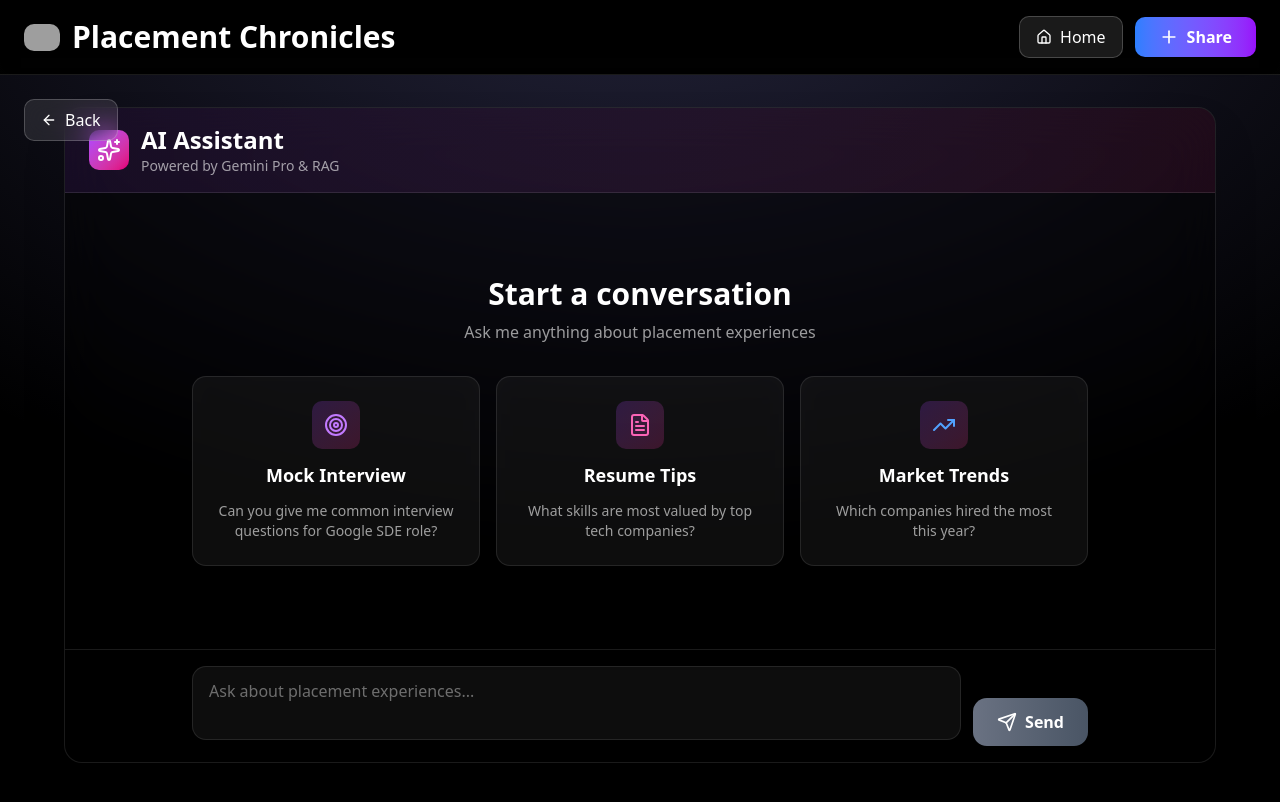
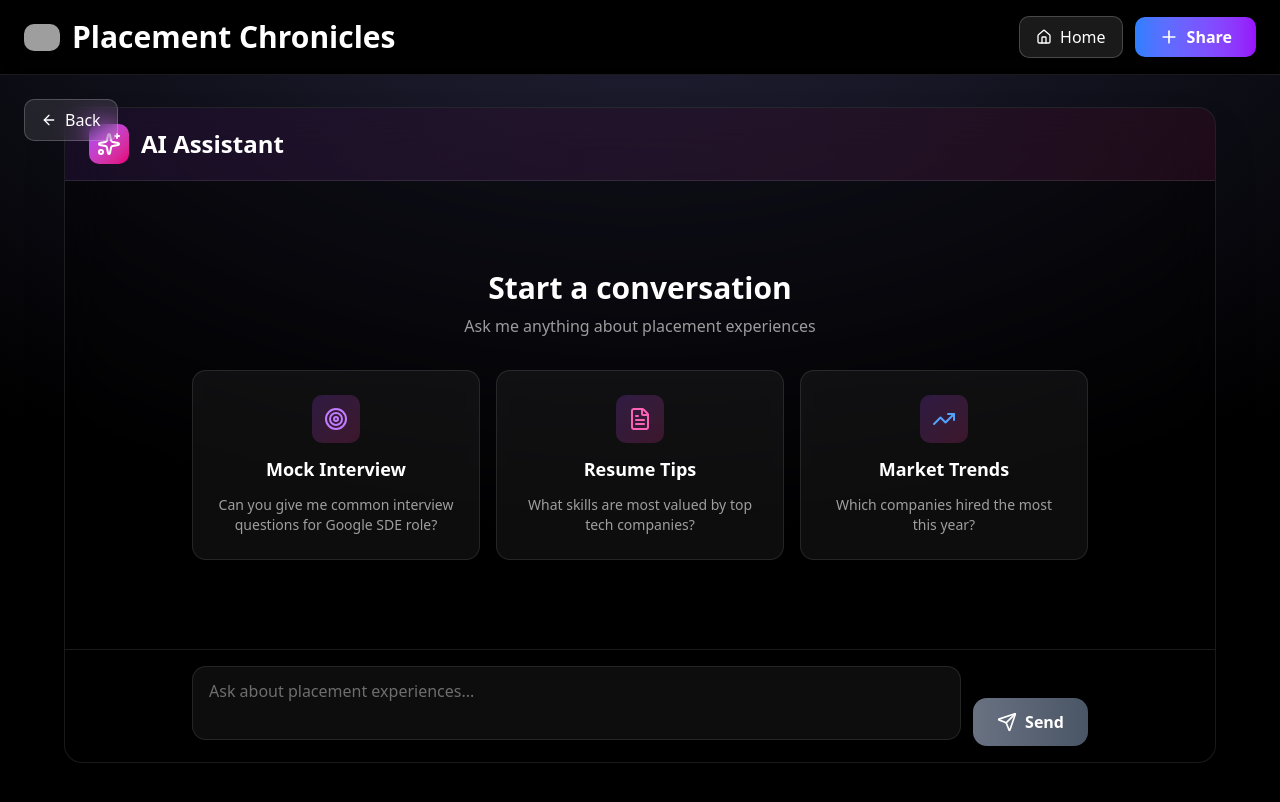
Before and after one commit to Sanjey2005/placement-chronicles, a Next.js app: page /chat in a window 1280 px wide. Shown: the top 802 px of the page. Built offline with nearby package versions, Linux system fonts and the light colour scheme; grey boxes are pictures that could not be loaded.

Commit message:
Remove 'Powered by Gemini Pro & RAG' subheading from chat UI

```diff
--- a/app/chat/page.tsx
+++ b/app/chat/page.tsx
@@ -199,7 +199,6 @@
                                 </div>
                                 <div>
                                     <h1 className="text-2xl font-bold text-white">AI Assistant</h1>
-                                    <p className="text-sm text-white/60">Powered by Gemini Pro &amp; RAG</p>
                                 </div>
                             </div>
                         </div>
```
